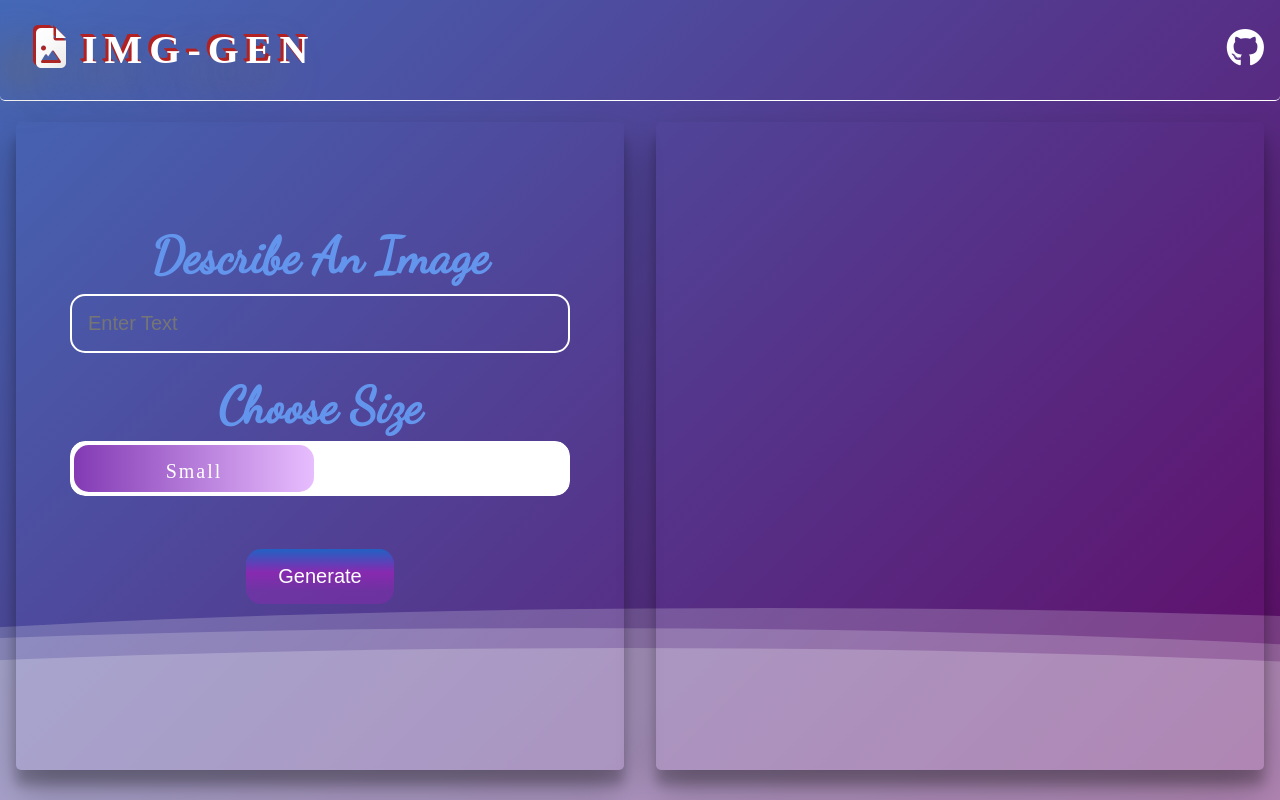
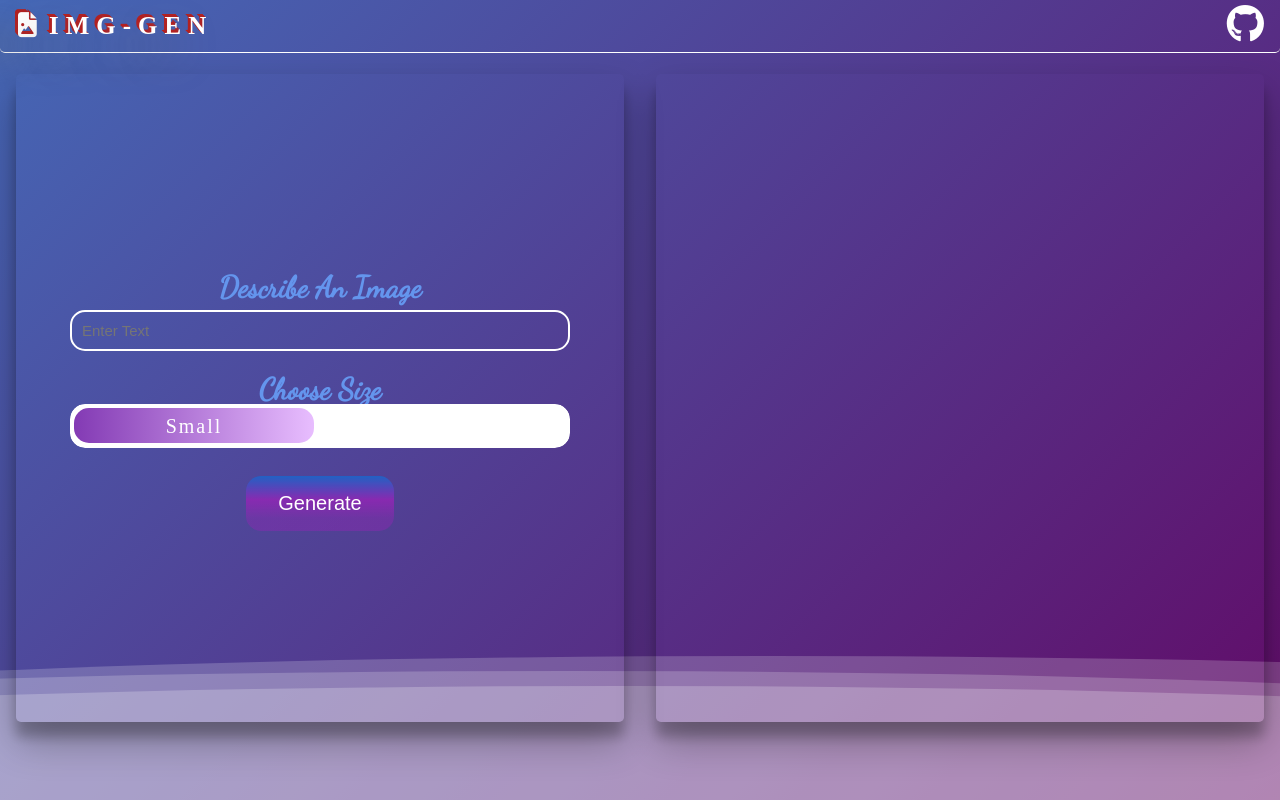
Before and after one commit to DIPIKA555/image-generator, a website: page public/index.html in a window 1280 px wide. Drawn offline with Linux system fonts and the light colour scheme; a web font is replaced by a local one.

Commit message:
bug fix css

```diff
--- a/public/css/style.css
+++ b/public/css/style.css
@@ -8,15 +8,22 @@
   padding: 0;
 }
 
+h1{
+  padding: 2px ;
+  margin: 0;
+  font-size: 25px ;
+}
+
 :root {
   --primary-color: #6c4df9;
 }
 
 body {
 font-family: 'Source Serif Pro', serif;
-  font-size: 16px;
+  font-size: 12px;
   line-height: 1.5;
   background: #f4f4f4;
+  width: 100vw;
 }
 
 /* Navbar */
@@ -26,7 +33,7 @@ font-family: 'Source Serif Pro', serif;
   border-bottom: 1px solid white;
   border-radius: 5px;
   color: #fff;
-  padding: 0 1rem;
+  padding: 5px 1rem;
   display: flex;
   justify-content: space-between;
   align-items: center;
@@ -65,11 +72,12 @@ font-family: 'Source Serif Pro', serif;
   margin: 1rem 1rem 1rem 1rem;
   border-radius: 5px;
   box-shadow: 0 19px 38px rgba(0, 0, 0, 0.3), 0 15px 12px rgba(0, 0, 0, 0.22);
+  justify-content: center;
+  align-items: center;
 
 }
 
 .showcase h1 {
-  font-size: 2.5rem;
   text-align: center;
   padding: 1rem 0;
 }
@@ -87,10 +95,11 @@ font-family: 'Source Serif Pro', serif;
 form select {
   color: white;
   background: transparent;
-  font-size: 20px;
+  font-size: 15px;
   width: 500px;
   max-width: 500px;
-  padding: 1rem;
+  min-width: 100px;
+  padding: 10px;
   border: 2px solid white;
   border-radius: 15px;
   margin-bottom: 1rem;
@@ -111,11 +120,11 @@ form button {
   color: #fff;
   cursor: pointer;
   transition: transform 0.2s;
-  margin: 70px;
+  margin-top: 40px;
 }
 
 form button:hover {
-  transform: scale(1.1);
+  transform: scale(1.05);
 }
 
 /* Image */
@@ -137,6 +146,7 @@ form button:hover {
 
 img {
   border: 10px inset white;
+  max-height: fit-content;
   border-radius: 30px;
   display: block;
   margin: auto;
@@ -156,16 +166,14 @@ img:hover{
 }
 .heading {
   text-align: center;
-  padding: 20px;
   font-family: 'Source Serif Pro', serif;
-  font-size: 40px;
   letter-spacing: 7px;
   word-spacing: -8px;
   text-shadow: -1px -1px 0 rgb(178, 34, 34), -2px -2px 0 firebrick,
     -3px -3px 0 firebrick, -30px 20px 40px dimgrey;
 }
 h3{
-  font-size: 50px;
+  font-size: 30px;
   color : cornflowerblue;
   font-family: 'Dancing Script', cursive;
 }
@@ -204,7 +212,7 @@ h3{
   position: relative;
   top: 50%;
   width: 500px;
-  height: 55px;
+  height: 44px;
   margin: -20px auto 0 auto;
   overflow: hidden;
 }
@@ -242,7 +250,7 @@ h3{
   position: absolute;
   top: 4px;
   width: 240px;
-  height: 47px;
+  height: 35px;
   font-size: 20px;
   letter-spacing: 2px;
   text-align: center;
@@ -252,13 +260,13 @@ h3{
 }
 
 #button-slide .knobs:before {
-  padding: 1rem;
+  padding: 0.5rem;
   content: "Small";
   left: 4px;
 }
 
 #button-slide .knobs:after {
-  padding: 1rem;
+  padding: 0.5rem;
   content: "Large";
   right: -75px;
 }
@@ -391,3 +399,9 @@ font-family: 'Source Serif Pro', serif;
   0% {transform: rotate(0deg);}
   100% {transform: rotate(360deg);}
 }
+.img-small{
+   height: 40%;
+}
+.img-large{
+  height: 80%;
+}
--- a/public/js/main.js
+++ b/public/js/main.js
@@ -39,6 +39,11 @@ async function generateImageRequest(prompt, size) {
     const image = document.querySelector('.image-container');
     const markup = document.createElement('img');
     console.log(imageUrl);
+    if(size === false){
+      markup.classList.add('img-small');
+    }else{
+      markup.classList.add('img-large');
+    }
     markup.src = imageUrl;
     markup.classList.add('turn-01');
     image.insertAdjacentElement('beforeend', markup);
```
